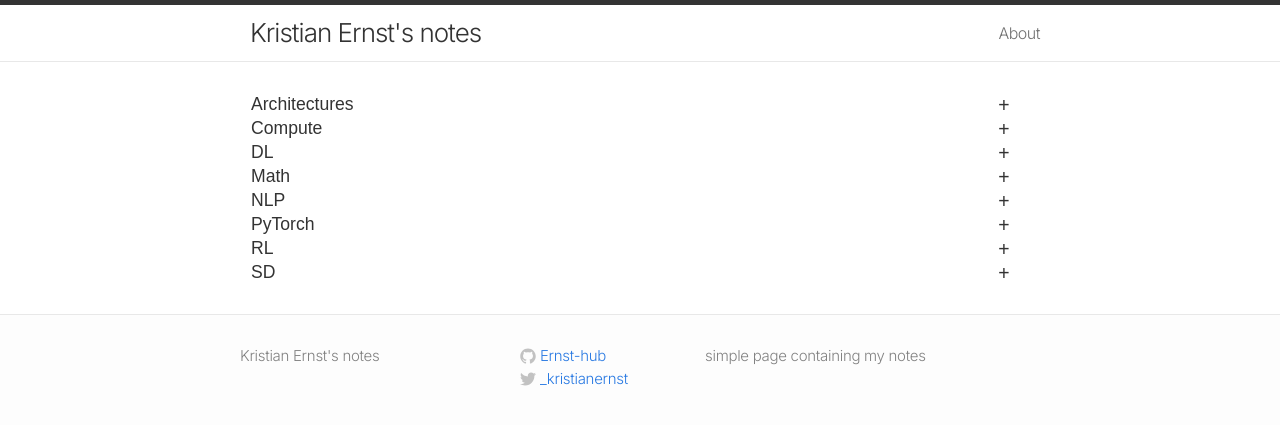
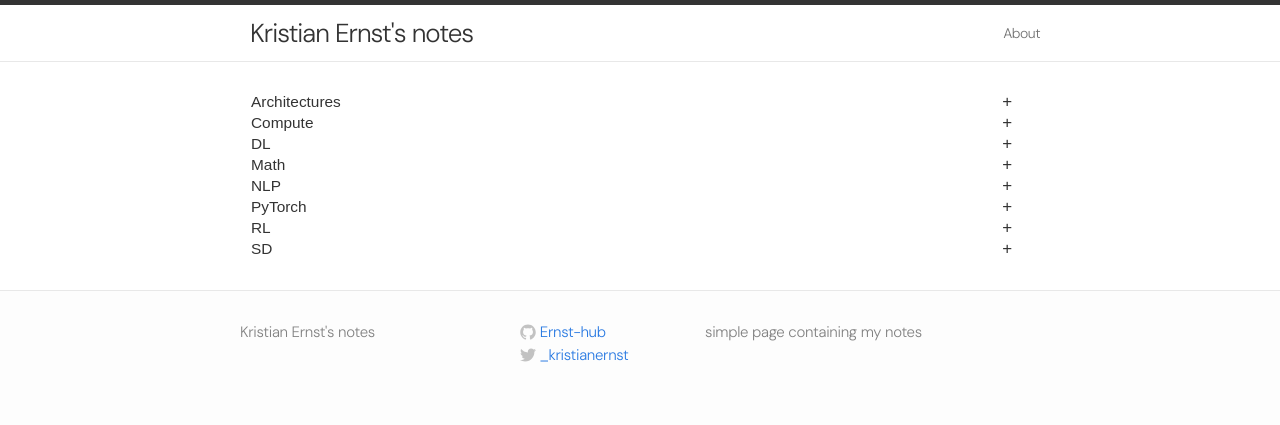
Before and after one commit to kristianernst/kristianernst.github.io, a Jekyll site: the page built from index.html, in a window 1280 px wide. Shown: the top 425 px of the page. Built offline with Jekyll 4.4.1, drawn with Linux system fonts in a browser that asks for light colours.

```diff
--- a/css/main.css
+++ b/css/main.css
@@ -2,6 +2,9 @@
 /* ----------------------------------------------------------*/
 
 @import url('https://fonts.googleapis.com/css2?family=Inter:wght@300&display=block');
+
+@import url('https://fonts.googleapis.com/css2?family=DM+Sans:opsz,wght@9..40,300&display=swap');
+
 
 
 
@@ -13,8 +16,8 @@
 html, body { height: 100%; }
 
 body {
-  font-family: "Inter", sans-serif !important;
-  font-size: 16px;
+  font-family: "DM Sans", "Inter", sans-serif !important;
+  font-size: 14px;
   line-height: 1.5;
   font-weight: 300;
   background-color: #fdfdfd;
```
